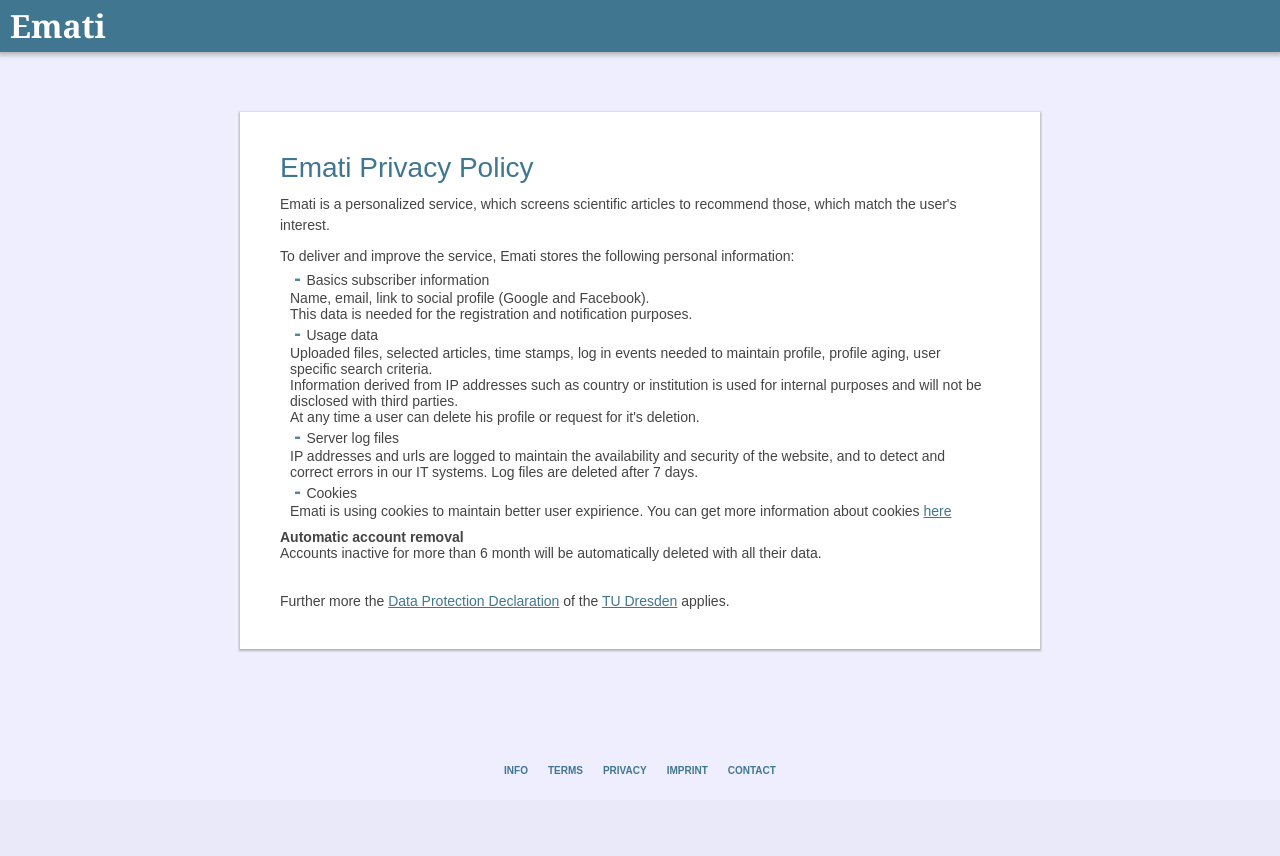
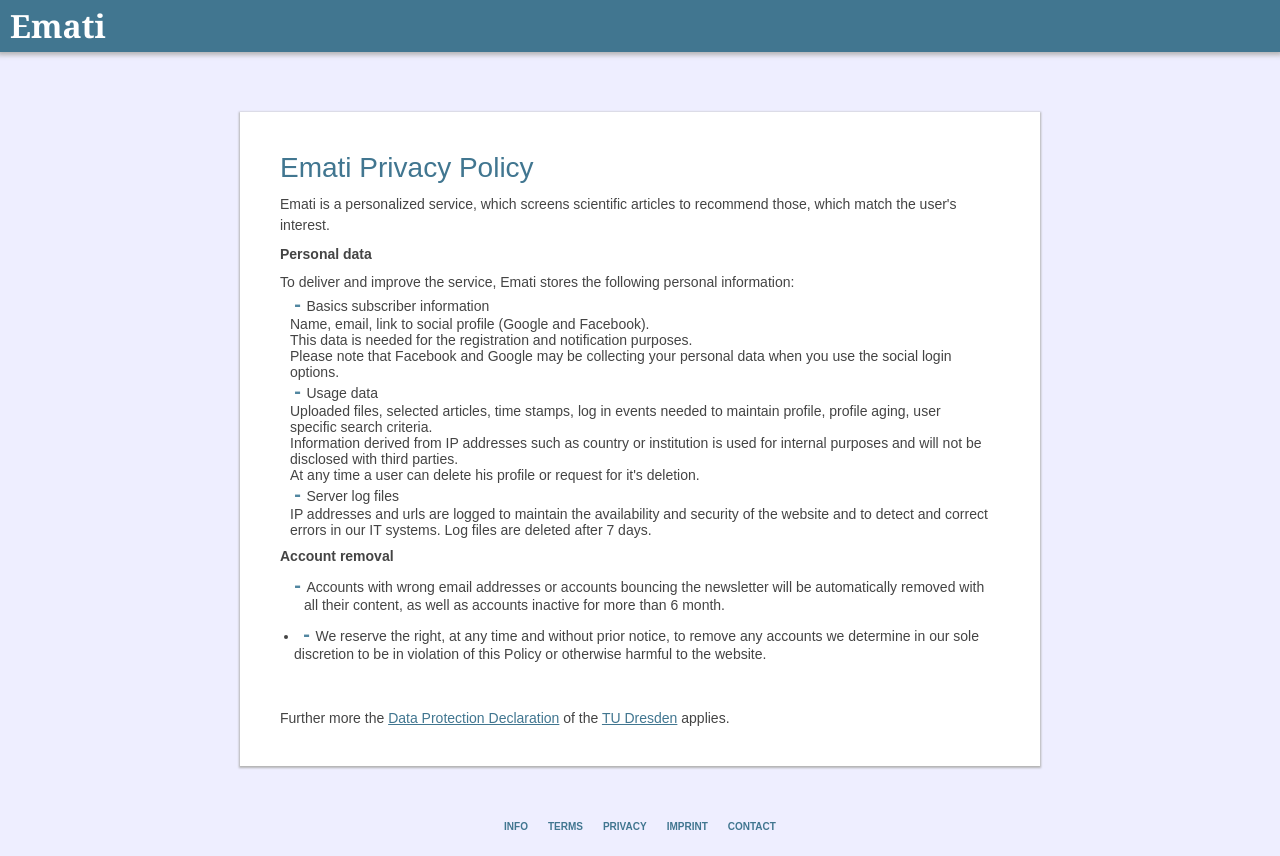
Before and after one commit to bioinfcollab/emati, a Django app: template templates/website/privacy.html in a window 1280 px wide. Before the commit the page ends 774 px from the top, so only its background shows below. Run offline with Django 3.2, Linux system fonts and the light colour scheme; the template is opened without the code that fills it, so the values that code supplies are empty; parts of the project's set-up code (start-up, migrations or seed data) failed here and were passed over; some libraries are stand-ins or nearby versions.

Commit message:
Update privacy, try to improve wording..

```diff
--- a/templates/website/privacy.html
+++ b/templates/website/privacy.html
@@ -14,12 +14,15 @@ The complete list of terms and conditions.
     <p>Emati is a personalized service, which screens scientific articles to
     recommend those, which match the user's interest.</p>
 
+    <h4>Personal data</h4>
     <p>To deliver and improve the service, Emati stores the following personal
     information:
     <ul>
             <li>Basics subscriber information</li>
             Name, email, link to social profile (Google and Facebook).<br>
             This data is needed for the registration and notification purposes.<br>
+	    Please note that Facebook and Google may be collecting your personal data
+	    when you use the social login options.<br>
 
             <li>Usage data</li>
             Uploaded files, selected articles, time stamps, log in events needed
@@ -29,16 +32,18 @@ The complete list of terms and conditions.
             At any time a user can delete his profile or request for it's deletion.
 
             <li>Server log files</li>
-            IP addresses and urls are logged to maintain the availability and security of the website,
+            IP addresses and urls are logged to maintain the availability and security of the website
             and to detect and correct errors in our IT systems. Log files are deleted after 7 days.<br>
-
-            <li>Cookies</li>
-            Emati is using cookies to maintain better user expirience. You can get more information
-            about cookies <a href="https://cookiesandyou.com/"> here</a>
     </ul>
 
-    <h4>Automatic account removal</h4>
-    Accounts inactive for more than 6 month will be automatically deleted with all their data.<br>
+    <h4>Account removal</h4>
+    <ul>
+    	<li>Accounts with wrong email addresses or accounts bouncing the newsletter will be automatically removed with all their content, as well as
+	accounts inactive for more than 6 month.
+    </ul>
+    	<li>We reserve the right, at any time and without prior notice, to remove any accounts we determine in our sole discretion to be in violation of this Policy or otherwise harmful to the website.</li>
+    <br>
+
 
     <br><br>
     Further more the <a href="https://tu-dresden.de/impressum#ck_datenschutz">Data Protection Declaration</a> of the <a href="https://tu-dresden.de/">TU Dresden</a> applies.
```
